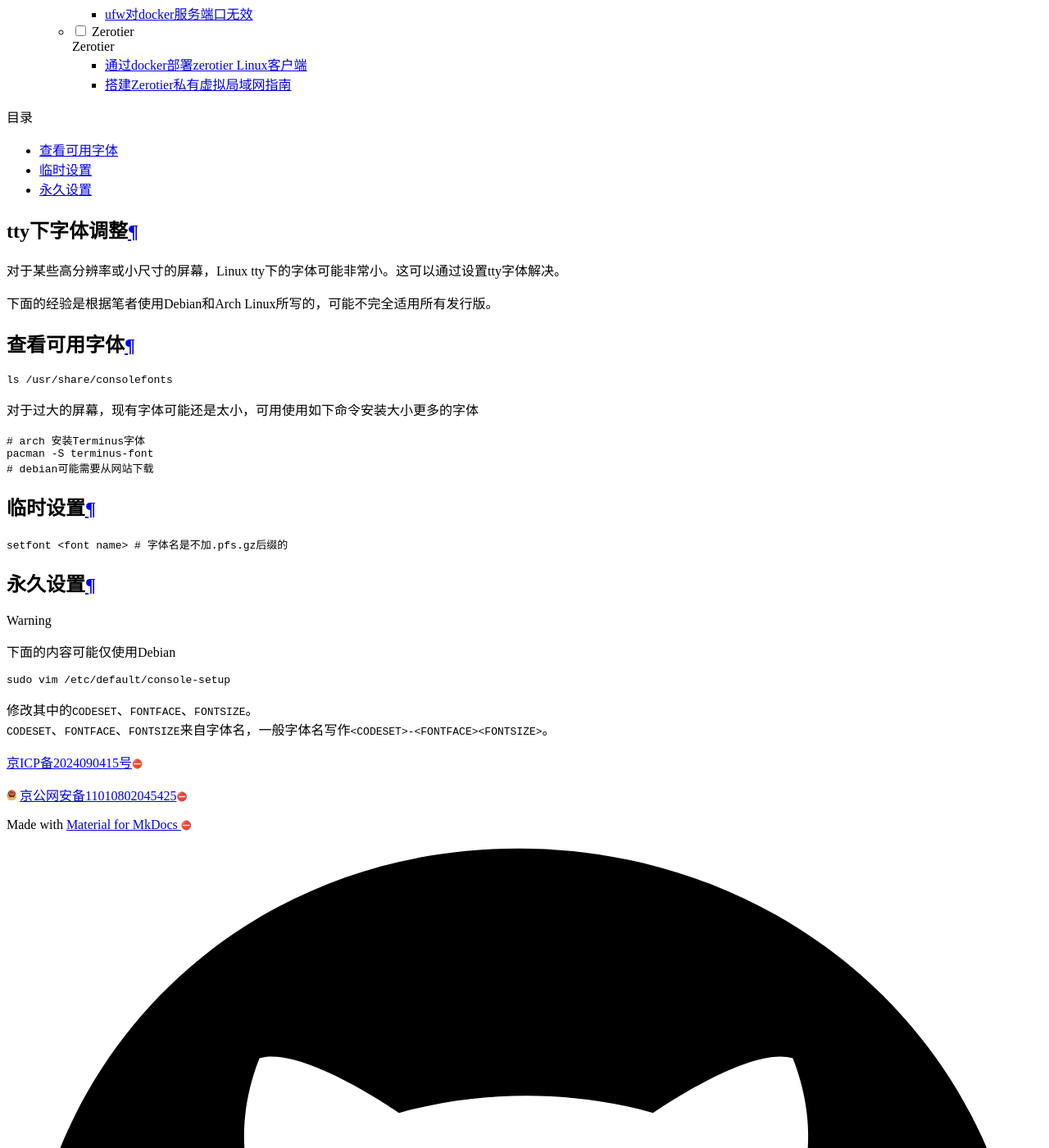
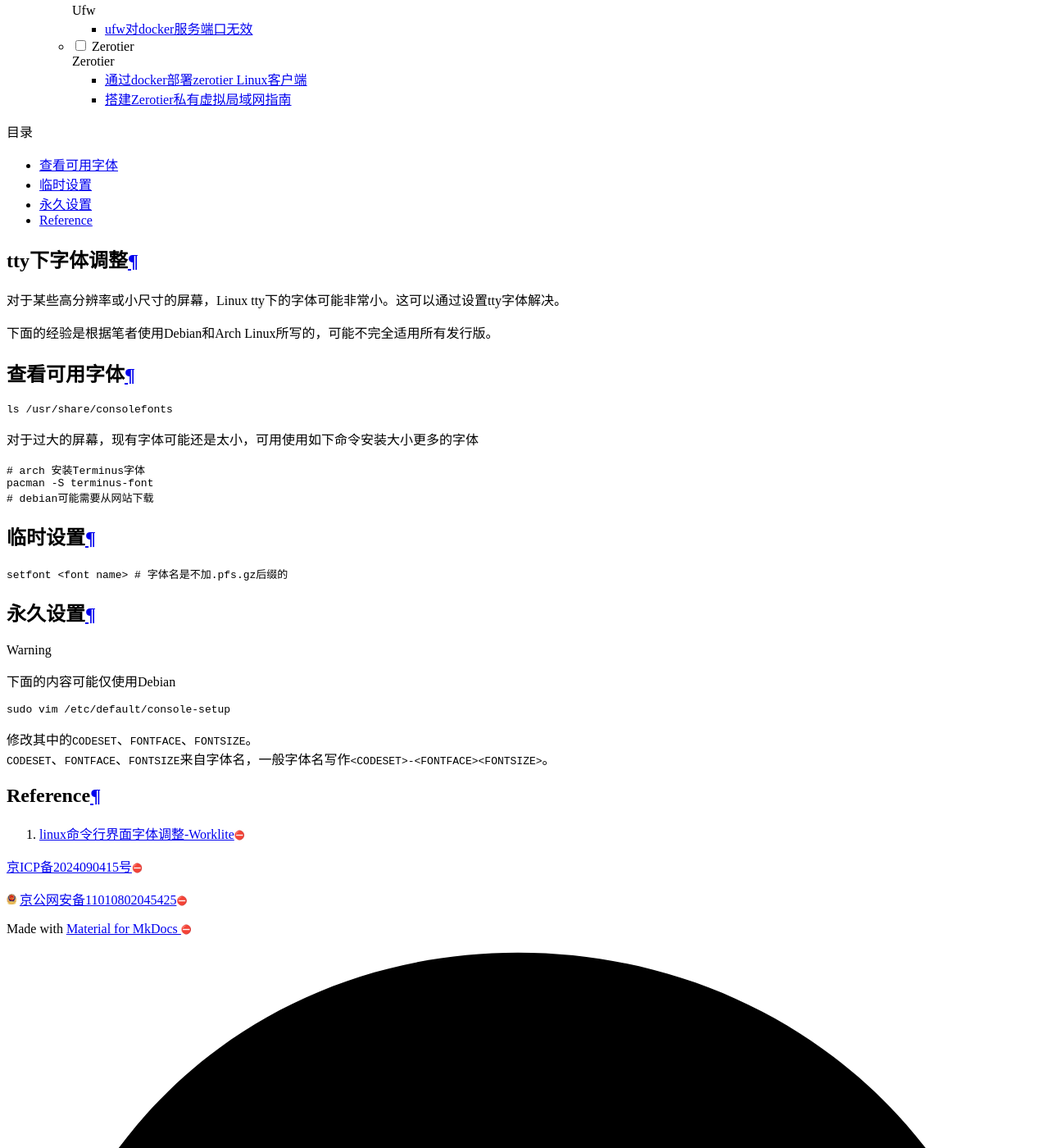
Before and after one commit to lyy1119/lyy1119.github.io, an MkDocs documentation site: the page built from docs/软件使用/Linux/ttyFontset.md, in a window 1280 px wide and 1400 px high, scrolled down 12612 px. Shown: the whole window at 82% size. Built offline with MkDocs 1.6.1 and Material for MkDocs 9.7.7, drawn with Linux system fonts in a browser that asks for light colours; nearby versions of some CDN libraries.

Commit message:
write exp

```diff
--- a/docs/软件使用/Linux/ttyFontset.md
+++ b/docs/软件使用/Linux/ttyFontset.md
@@ -34,3 +34,6 @@
 
 修改其中的`CODESET`、`FONTFACE`、`FONTSIZE`。
 `CODESET`、`FONTFACE`、`FONTSIZE`来自字体名，一般字体名写作`<CODESET>-<FONTFACE><FONTSIZE>`。
+
+## Reference
+1. [linux命令行界面字体调整-Worklite](https://worktile.com/kb/ask/459382.html)
```
